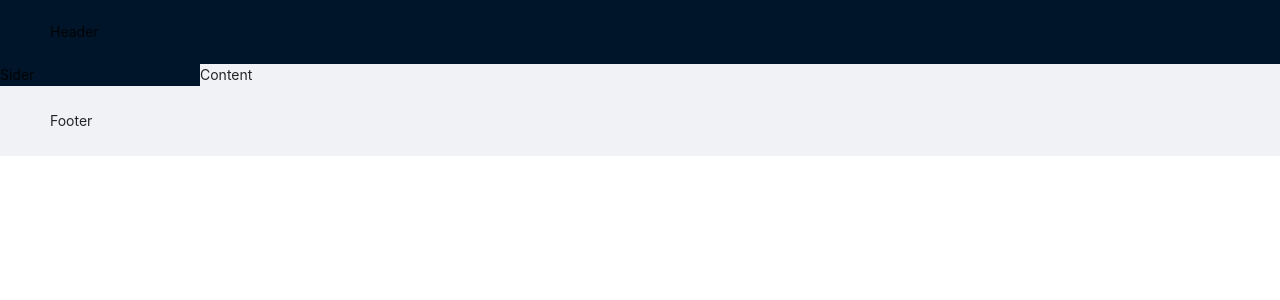
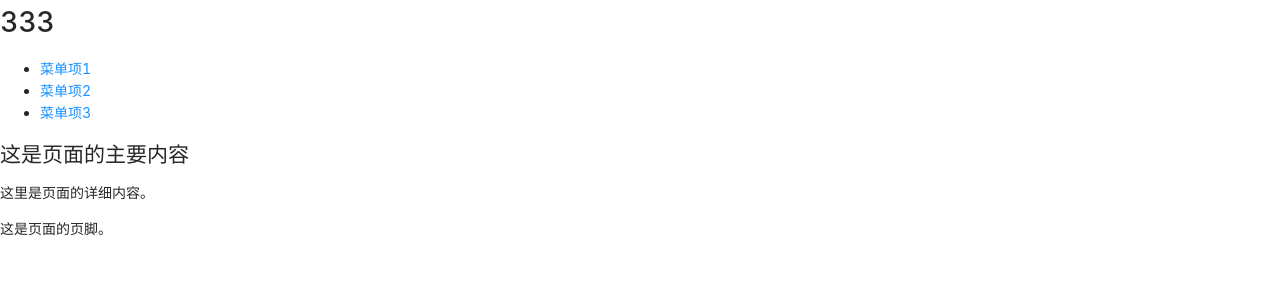
Before and after one commit to czl000/nextjs_demo, a Next.js app: page / in a window 1280 px wide. Shown: the top 300 px of the page. Built offline with nearby package versions, Linux system fonts and the light colour scheme.

Commit message:
修改为typescript格式

```diff
--- /dev/null
+++ b/components/Header.tsx
@@ -0,0 +1,27 @@
+// components/Header.tsx
+
+import React from 'react';
+
+interface HeaderProps {
+  title: string;
+  menuItems: string[];
+}
+
+function Header({ title, menuItems }: HeaderProps) {
+  return (
+    <header>
+      <h1>333</h1>
+      <nav>
+        <ul>
+          {menuItems.map((item, index) => (
+            <li key={index}>
+              <a href="#">{item}</a>
+            </li>
+          ))}
+        </ul>
+      </nav>
+    </header>
+  );
+}
+
+export default Header;
--- a/pages/index.js
+++ /dev/null
@@ -1,17 +0,0 @@
-import {Layout} from "antd";
-const { Header, Footer, Sider, Content } = Layout;
-
-function HomePage() {
-    return (
-        <Layout>
-            <Header>Header</Header>
-            <Layout>
-                <Sider>Sider</Sider>
-                <Content>Content</Content>
-            </Layout>
-            <Footer>Footer</Footer>
-        </Layout>
-    )
-}
-
-export default HomePage
--- /dev/null
+++ b/pages/index.tsx
@@ -0,0 +1,24 @@
+// pages/index.tsx
+
+import React from 'react';
+import Header from '../components/Header';
+
+function HomePage() {
+  const title = '这是页面的标题';
+  const menuItems = ['菜单项1', '菜单项2', '菜单项3'];
+
+  return (
+    <div>
+      <Header title={title} menuItems={menuItems} />
+      <main>
+        <h2>这是页面的主要内容</h2>
+        <p>这里是页面的详细内容。</p>
+      </main>
+      <footer>
+        <p>这是页面的页脚。</p>
+      </footer>
+    </div>
+  );
+}
+
+export default HomePage;
```
Also changed, not shown: package.json (+5 -3 lines), 1 other file (tests, documents, lock files or other folders).
